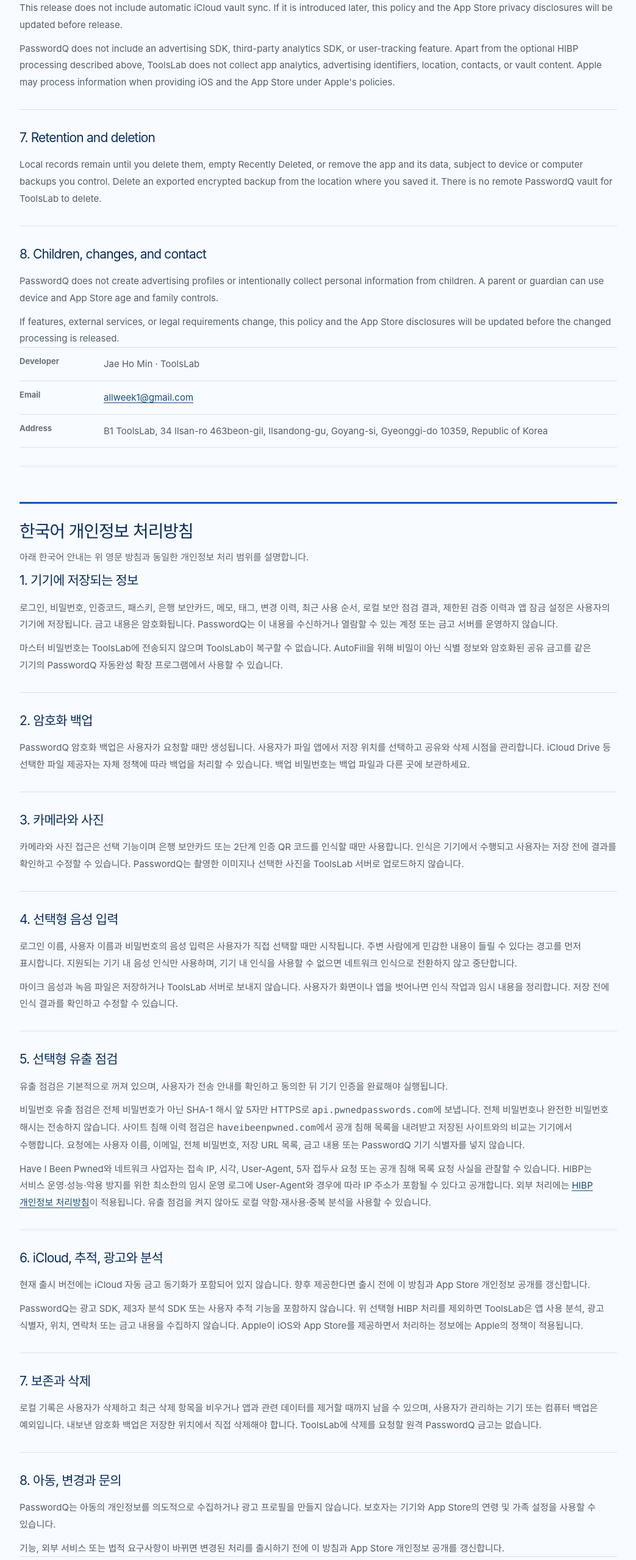
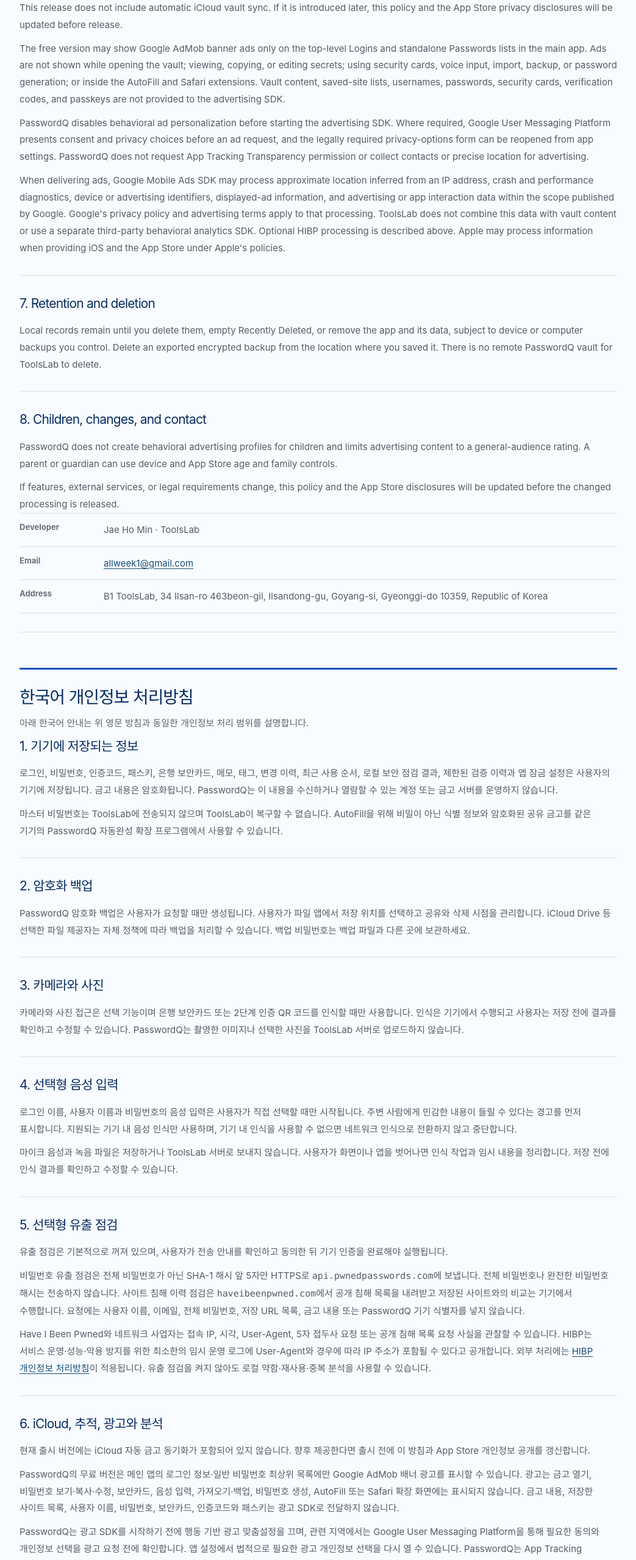
Before and after one commit to allweek1-lab/toolslab-website, a Next.js app: page /passwordq/privacy in a window 1280 px wide. Shown: the part 1844-4402 px from the top of the page at 61% size, without its empty margins (118-1161 px from the left). Built offline with nearby package versions, Linux system fonts and the light colour scheme.

Commit message:
Update PasswordQ privacy policy for AdMob

```diff
--- a/app/passwordq/privacy/page.tsx
+++ b/app/passwordq/privacy/page.tsx
@@ -56,7 +56,9 @@
 
               <PolicySection title="6. iCloud, tracking, advertising, and analytics">
                 <p>This release does not include automatic iCloud vault sync. If it is introduced later, this policy and the App Store privacy disclosures will be updated before release.</p>
-                <p>PasswordQ does not include an advertising SDK, third-party analytics SDK, or user-tracking feature. Apart from the optional HIBP processing described above, ToolsLab does not collect app analytics, advertising identifiers, location, contacts, or vault content. Apple may process information when providing iOS and the App Store under Apple&apos;s policies.</p>
+                <p>The free version may show Google AdMob banner ads only on the top-level Logins and standalone Passwords lists in the main app. Ads are not shown while opening the vault; viewing, copying, or editing secrets; using security cards, voice input, import, backup, or password generation; or inside the AutoFill and Safari extensions. Vault content, saved-site lists, usernames, passwords, security cards, verification codes, and passkeys are not provided to the advertising SDK.</p>
+                <p>PasswordQ disables behavioral ad personalization before starting the advertising SDK. Where required, Google User Messaging Platform presents consent and privacy choices before an ad request, and the legally required privacy-options form can be reopened from app settings. PasswordQ does not request App Tracking Transparency permission or collect contacts or precise location for advertising.</p>
+                <p>When delivering ads, Google Mobile Ads SDK may process approximate location inferred from an IP address, crash and performance diagnostics, device or advertising identifiers, displayed-ad information, and advertising or app interaction data within the scope published by Google. Google&apos;s privacy policy and advertising terms apply to that processing. ToolsLab does not combine this data with vault content or use a separate third-party behavioral analytics SDK. Optional HIBP processing is described above. Apple may process information when providing iOS and the App Store under Apple&apos;s policies.</p>
               </PolicySection>
 
               <PolicySection title="7. Retention and deletion">
@@ -64,7 +66,7 @@
               </PolicySection>
 
               <PolicySection title="8. Children, changes, and contact">
-                <p>PasswordQ does not create advertising profiles or intentionally collect personal information from children. A parent or guardian can use device and App Store age and family controls.</p>
+                <p>PasswordQ does not create behavioral advertising profiles for children and limits advertising content to a general-audience rating. A parent or guardian can use device and App Store age and family controls.</p>
                 <p>If features, external services, or legal requirements change, this policy and the App Store disclosures will be updated before the changed processing is released.</p>
                 <dl className="contact-list">
                   <div><dt>Developer</dt><dd>Jae Ho Min · ToolsLab</dd></div>
@@ -106,7 +108,9 @@
 
               <PolicySection title="6. iCloud, 추적, 광고와 분석">
                 <p>현재 출시 버전에는 iCloud 자동 금고 동기화가 포함되어 있지 않습니다. 향후 제공한다면 출시 전에 이 방침과 App Store 개인정보 공개를 갱신합니다.</p>
-                <p>PasswordQ는 광고 SDK, 제3자 분석 SDK 또는 사용자 추적 기능을 포함하지 않습니다. 위 선택형 HIBP 처리를 제외하면 ToolsLab은 앱 사용 분석, 광고 식별자, 위치, 연락처 또는 금고 내용을 수집하지 않습니다. Apple이 iOS와 App Store를 제공하면서 처리하는 정보에는 Apple의 정책이 적용됩니다.</p>
+                <p>PasswordQ의 무료 버전은 메인 앱의 로그인 정보·일반 비밀번호 최상위 목록에만 Google AdMob 배너 광고를 표시할 수 있습니다. 광고는 금고 열기, 비밀번호 보기·복사·수정, 보안카드, 음성 입력, 가져오기·백업, 비밀번호 생성, AutoFill 또는 Safari 확장 화면에는 표시되지 않습니다. 금고 내용, 저장한 사이트 목록, 사용자 이름, 비밀번호, 보안카드, 인증코드와 패스키는 광고 SDK로 전달하지 않습니다.</p>
+                <p>PasswordQ는 광고 SDK를 시작하기 전에 행동 기반 광고 맞춤설정을 끄며, 관련 지역에서는 Google User Messaging Platform을 통해 필요한 동의와 개인정보 선택을 광고 요청 전에 확인합니다. 앱 설정에서 법적으로 필요한 광고 개인정보 선택을 다시 열 수 있습니다. PasswordQ는 App Tracking Transparency 권한을 요청하거나 광고 목적으로 연락처·정확한 위치를 수집하지 않습니다.</p>
+                <p>광고 제공 과정에서 Google Mobile Ads SDK는 Google이 공개한 범위에 따라 IP 주소로 추정한 대략적 위치, 충돌·성능 진단, 기기 또는 광고 관련 식별자, 표시된 광고 정보와 광고·앱 상호작용 정보를 처리할 수 있습니다. 이 처리에는 Google의 개인정보 처리방침과 광고 서비스 약관이 적용됩니다. ToolsLab은 이 자료를 금고 내용과 결합하지 않으며 별도의 제3자 사용자 행동 분석 SDK를 사용하지 않습니다. 선택형 HIBP 처리는 위 절에 따릅니다. Apple이 iOS와 App Store를 제공하면서 처리하는 정보는 Apple의 정책이 적용됩니다.</p>
               </PolicySection>
 
               <PolicySection title="7. 보존과 삭제">
@@ -114,7 +118,7 @@
               </PolicySection>
 
               <PolicySection title="8. 아동, 변경과 문의">
-                <p>PasswordQ는 아동의 개인정보를 의도적으로 수집하거나 광고 프로필을 만들지 않습니다. 보호자는 기기와 App Store의 연령 및 가족 설정을 사용할 수 있습니다.</p>
+                <p>PasswordQ는 아동을 대상으로 행동 기반 광고 프로필을 만들지 않으며 광고 콘텐츠 등급을 전체 이용가 수준으로 제한합니다. 보호자는 기기와 App Store의 연령 및 가족 설정을 사용할 수 있습니다.</p>
                 <p>기능, 외부 서비스 또는 법적 요구사항이 바뀌면 변경된 처리를 출시하기 전에 이 방침과 App Store 개인정보 공개를 갱신합니다.</p>
                 <dl className="contact-list">
                   <div><dt>운영자</dt><dd>Jae Ho Min · ToolsLab</dd></div>
```
